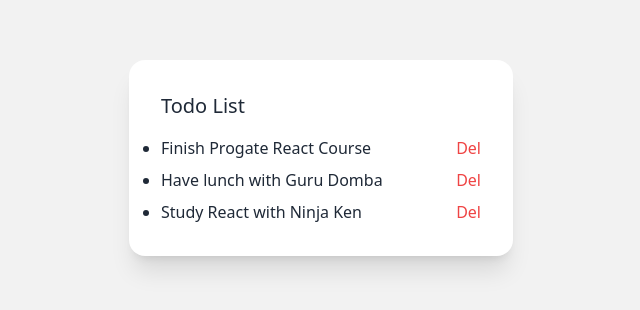
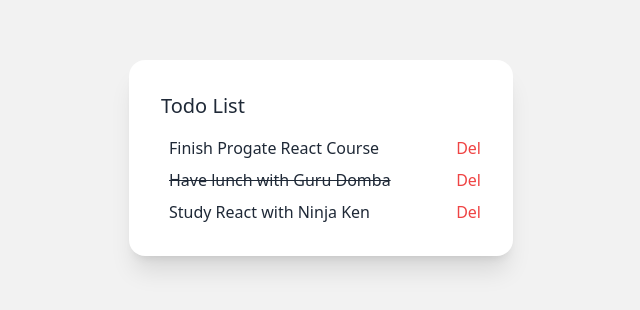
Before and after one commit to Luxspero/react-todo-apps, a React (Vite) app: page / in a window 1280 px wide. Shown: the part 242-552 px from the top of the page, without its empty margins (319-959 px from the left). Built offline with nearby package versions, Linux system fonts and the light colour scheme.

Commit message:
Create line-through for TodoItem completed

```diff
--- a/src/App.jsx
+++ b/src/App.jsx
@@ -13,7 +13,7 @@ function App() {
     {
       id: 2,
       title: "Have lunch with Guru Domba",
-      completed: false,
+      completed: true,
     },
     {
       id: 3,
--- a/src/components/TodoItem.jsx
+++ b/src/components/TodoItem.jsx
@@ -4,7 +4,9 @@ const Todoitem = ({ todo }) => {
   return (
     <>
       <div className="flex justify-between items-center">
-        <p className="list-item">{todo.title}</p>
+        <p className={`ml-2 ${todo.completed ? "line-through" : ""}`}>
+          {todo.title}
+        </p>
         <span className="text-red-500 cursor-pointer">Del</span>
       </div>
     </>
```
